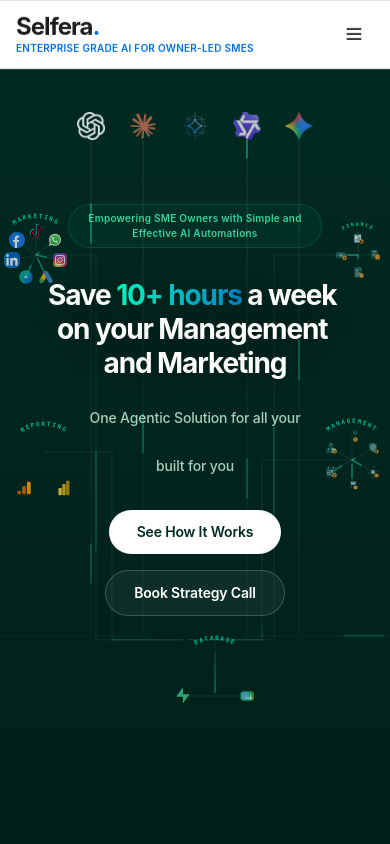
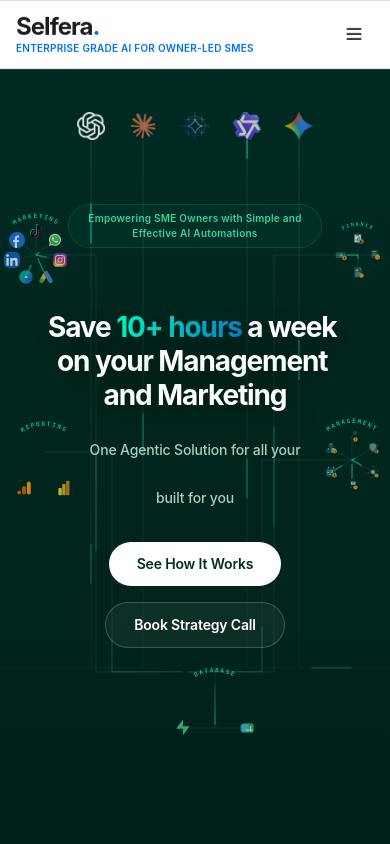
Before and after one commit to Kesava-S/Selfera, a React (Vite) app: page / in a window 390 px wide. Shown: the top 844 px of the page. Built offline with nearby package versions, Linux system fonts and the light colour scheme; a web font is replaced by a local one.

Commit message:
style: shift main Headline downwards on mobile view for better layout balance

```diff
--- a/src/components/Hero.tsx
+++ b/src/components/Hero.tsx
@@ -579,7 +579,7 @@
       </motion.div>
 
       {/* Headline */}
-      <div className="relative w-full max-w-4xl px-6 md:px-0 z-20">
+      <div className="relative w-full max-w-4xl px-6 md:px-0 z-20 mt-8 sm:mt-0">
         <Headline show={show} />
       </div>
 
```
